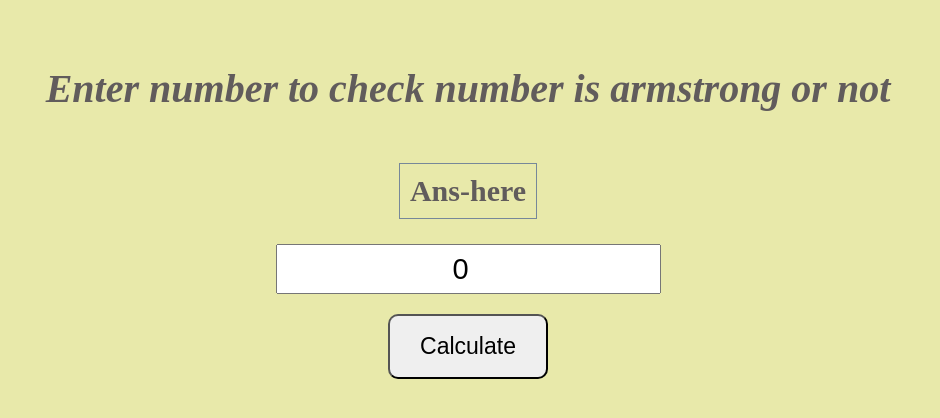
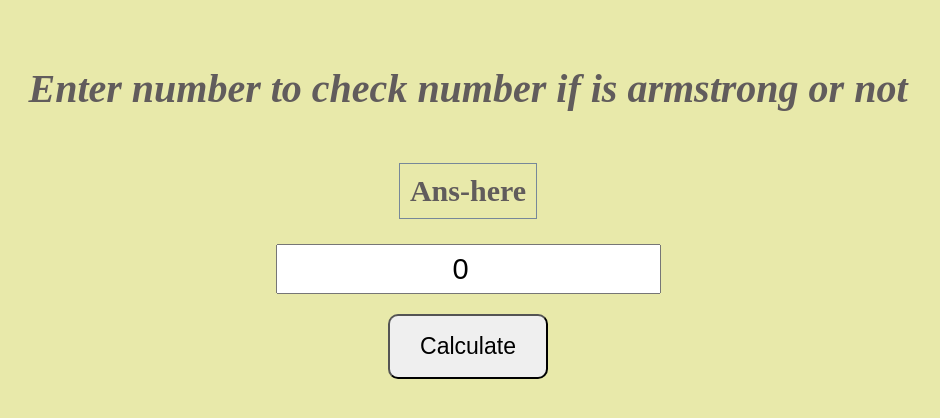
Before and after one commit to sandesh-at-git/Assn-6-Set-A-Que-3, a plain HTML site: page index.html in a window 1280 px wide. Shown: the whole page, without its empty margins (172-1112 px from the left). Drawn offline with Linux system fonts and the light colour scheme.

Commit message:
Update index.html

```diff
--- a/index.html
+++ b/index.html
@@ -53,7 +53,7 @@
 <body>
     <div class="container">
         <label for="factNum">
-            <h1>Enter number to check number is armstrong or not</h1>
+            <h1>Enter number to check number if is armstrong or not</h1>
         </label>
         <h2 id="ans-here">Ans-here</h2>
         <input type="number" value="0" name="factNum" id="givenNumber" min="1" />
```
